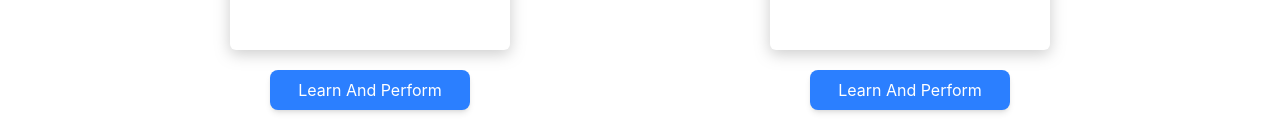
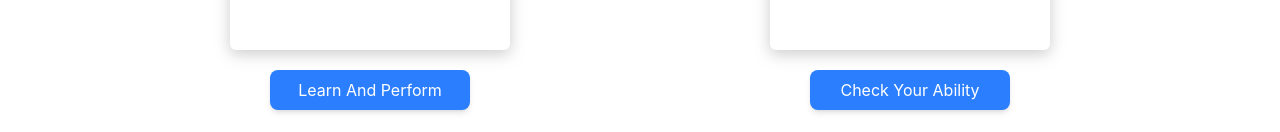
Before and after one commit to suwaibha/testing, a React (Vite) app in the folder prep/: page / in a window 1280 px wide. Shown: the part 820-952 px from the top of the page. Built offline with nearby package versions, Linux system fonts and the light colour scheme.

Commit message:
Update Aboutus.jsx

```diff
--- a/prep/src/components/Aboutus/Aboutus.jsx
+++ b/prep/src/components/Aboutus/Aboutus.jsx
@@ -71,9 +71,9 @@ function Aboutus() {
             <div className="w-[200px] h-[200px] sm:w-[200px] sm:h-[200px] md:w-[280px] md:h-[280px] bg-white flex justify-center items-center shadow-[0_4px_15px_rgba(128,128,128,0.4)] rounded-md">
               Check Your Ability
             </div>
-            <Link to="/Check">
+            <Link to="/Role">
               <button className="w-[200px] h-10 cursor-pointer bg-blue-500 text-white rounded-lg shadow-md hover:bg-blue-700 transition-shadow duration-300 mt-5 sm:ml-0">
-                Learn And Perform
+                Check Your Ability
               </button>
             </Link>
           </div>
```
